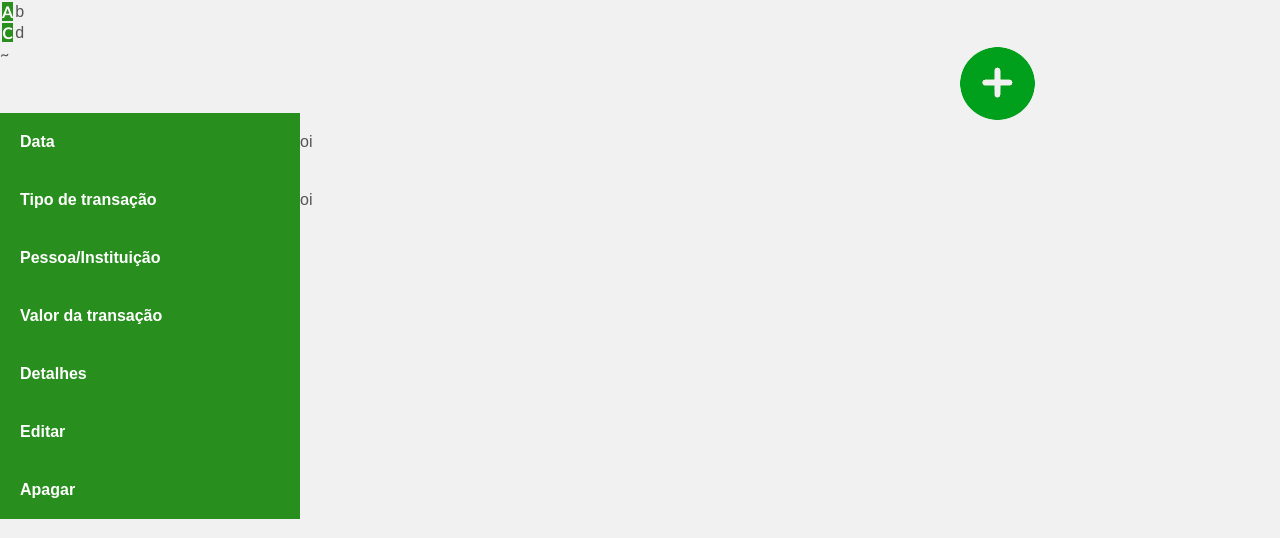
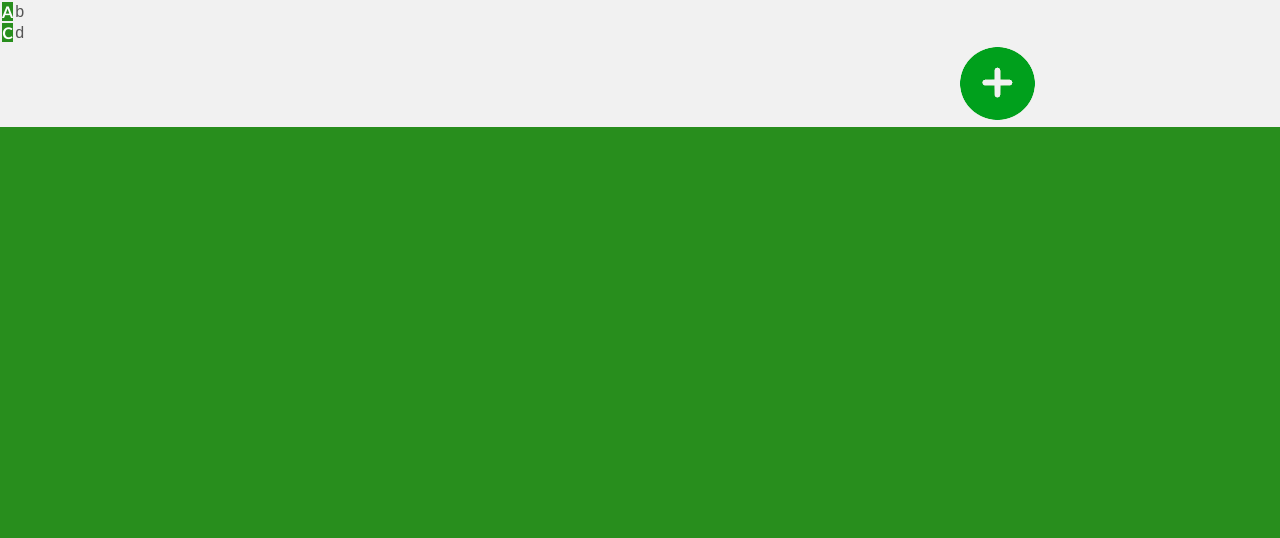
Before and after one commit to Blendss/Site_Financeiro, a PHP site: page /extrato.php in a window 1280 px wide. Shown: the part 673-1211 px from the top of the page. After the commit the page ends 800 px from the top, so only its background shows below. Run offline with PHP 8.4, Linux system fonts and the light colour scheme; the visitor is signed in with stand-in values (Sample User, id 1); data comes from the database, SQL or seed files in the repository; data that the repository does not hold is empty; some libraries are stand-ins or nearby versions.

Commit message:
[fix]: tabela no extrato.php

```diff
--- a/extrato.php
+++ b/extrato.php
@@ -251,36 +251,6 @@
     </tr>
   </tbody>
 </table>
-	<table style="text-align:center; padding-top: 50px;" class="table-extrato" border = 0 CELLSPACING=0 CELLPADDING=5. >
-		<tr style="text-align:center;" style="border-bottom: 10px">
-		<th width="100px" scope="row"><label class="label-bancos">Data</label></th>
-		<td>oi</td>
-		</tr>~
-		<tr>
-		<th width="180px" scope="row"><label class="label-bancos">Tipo de transação</label></th>
-		<td>oi</td>
-		</tr>
-		<tr>
-		<th width="300px" scope="row"><label class="label-bancos">Pessoa/Instituição</label></th>
-		</tr>
-		<th></th>
-		<tr>
-		<th width="190px" scope="row"><label class="label-bancos">Valor da transação</label></th>
-		</tr>
-		<tr>
-		<th width="20px" scope="row"></th>
-		</tr>
-		<tr>
-		<th width="300px" scope="row"><label class="label-bancos">Detalhes</label></th>
-		</tr>
-		<tr>
-		<th width="0px" scope="row"><label class="label-bancos">Editar</label></th>
-		</tr>
-		<tr>
-		<th width="0px"><label class="label-bancos">Apagar</label></th>
-		</tr>
-		</tr>
-
 		<?php
 		$sql_code = "SELECT * FROM `extrato` JOIN transacoes ON extrato.id_transacao = transacoes.id_transacao WHERE id = ". $id ." and cod_banco = ".$primeirobanco." and data <= '". $hoje ."' ORDER BY data DESC";
 		$sql_query = $mysqli->query($sql_code) or die("Falha na execução do código SQL: " . $mysqli->error);
```
